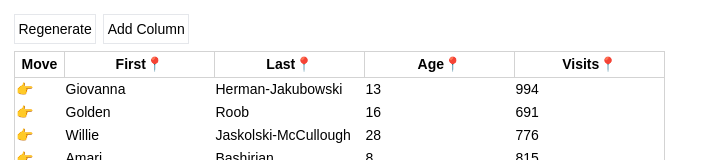
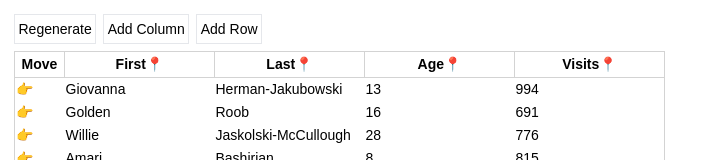
Before and after one commit to eeperfume/tanstack-table-demo, a React (Vite) app: page / in a window 1280 px wide. Shown: the top 160 px of the page, without its empty margins (0-714 px from the left). Built offline with nearby package versions, Linux system fonts and the light colour scheme.

Commit message:
동적 Row 추가

```diff
--- a/src/components/BasicTable.tsx
+++ b/src/components/BasicTable.tsx
@@ -193,14 +193,20 @@ export const BasicTable = () => {
   const rerender = () => setData(() => makeData(20));
 
   const addDynamicColumn = () => {
-    const newColumnKey = `dynamic-col-${dynamicColumns.length - 1}`;
+    const newColumnKey = `dynamic-col-${dynamicColumns.length + 1}`;
     const newColumn = {
       accessorKey: newColumnKey,
       id: newColumnKey,
-      header: `동적 컬럼 ${dynamicColumns.length - 1}`,
+      header: `동적 컬럼 ${dynamicColumns.length + 1}`,
       cell: (info: any) => `값: ${info.getValue() || "-"}`,
     };
     setDynamicColumns((prevColumns) => [...prevColumns, newColumn]);
+  };
+
+  const addRow = () => {
+    const copyData = [...data];
+    const addData = makeData(1);
+    setData([...copyData, ...addData]);
   };
 
   return (
@@ -221,6 +227,9 @@ export const BasicTable = () => {
           </button>
           <button onClick={addDynamicColumn} className="border p-1">
             Add Column
+          </button>
+          <button onClick={addRow} className="border p-1">
+            Add Row
           </button>
         </div>
         <table>
```
